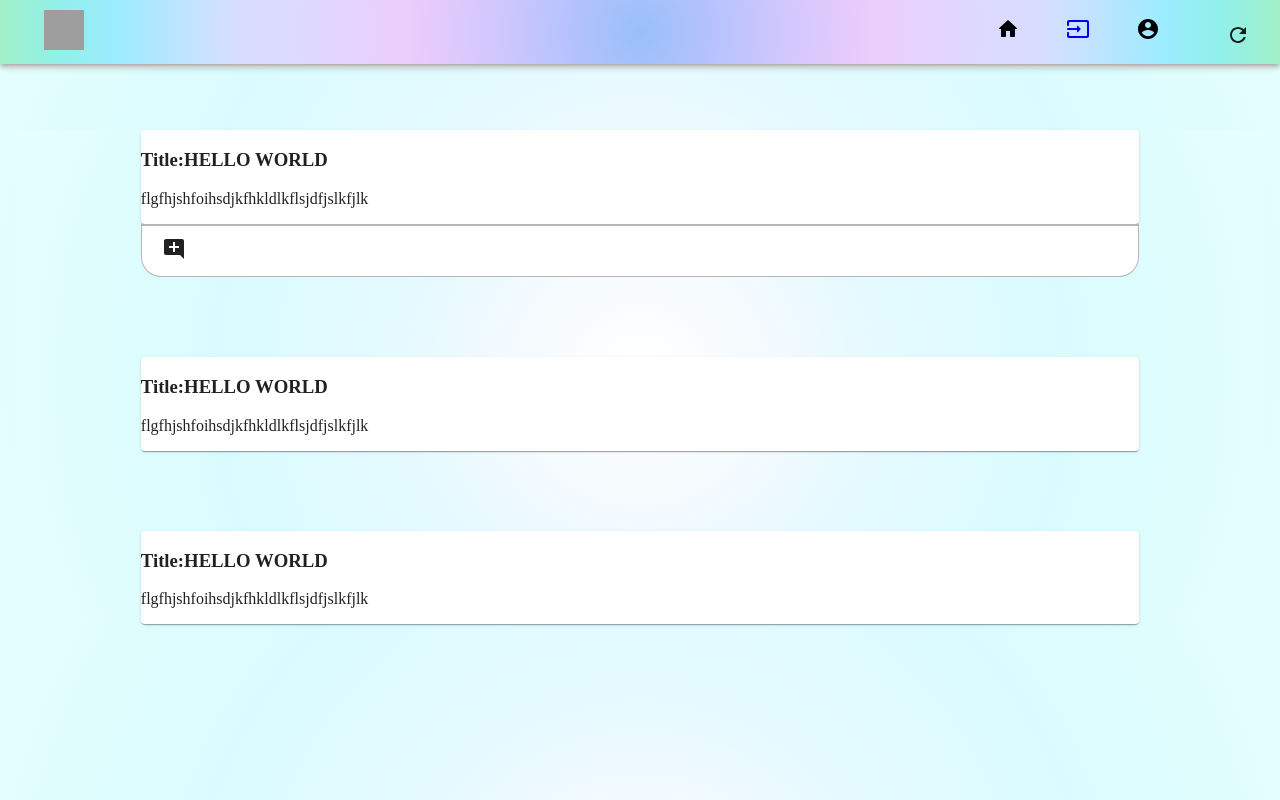
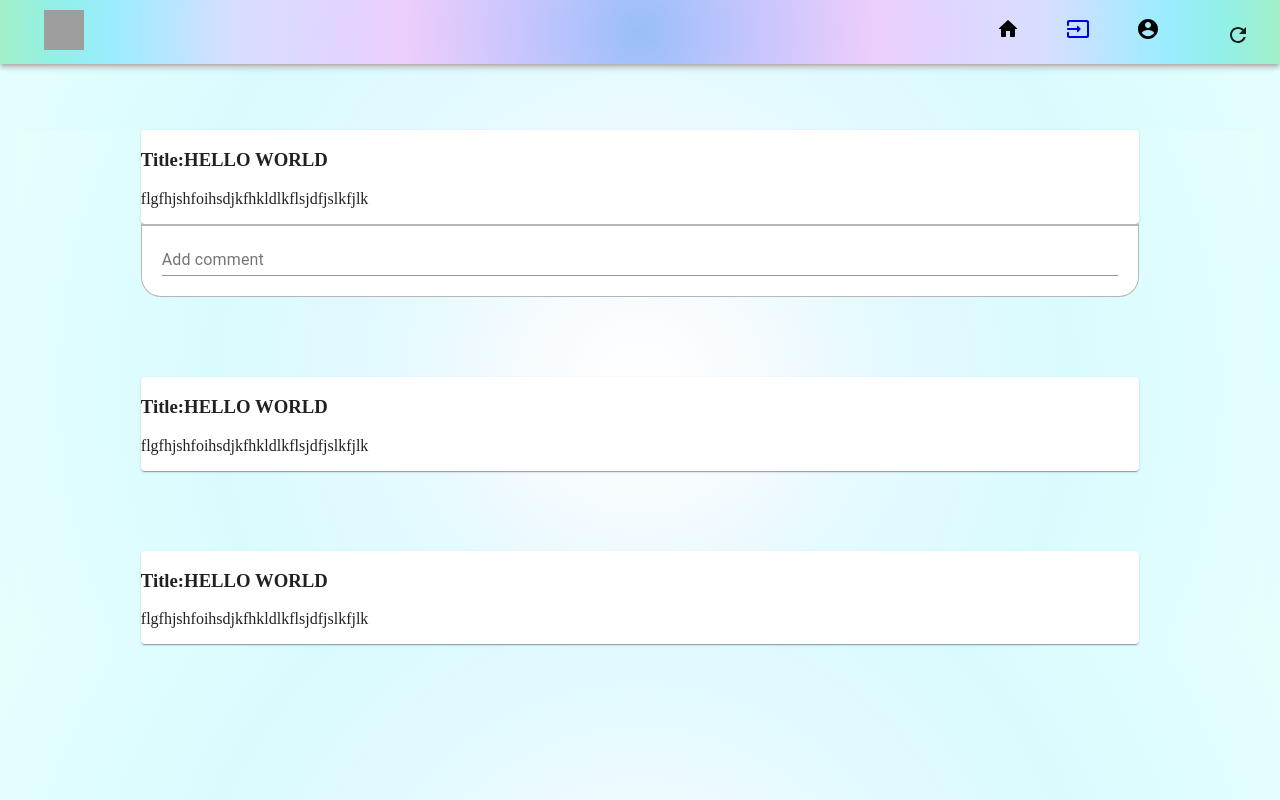
Before and after one commit to anandurdas11/Mini_project, a React (Create React App) app in the folder bloggin_webapp/: page / in a window 1280 px wide. Built offline with nearby package versions, Linux system fonts and the light colour scheme; grey boxes are pictures that could not be loaded.

Commit message:
comment tab changes

```diff
--- a/bloggin_webapp/src/Pages/Home/Postlist.css
+++ b/bloggin_webapp/src/Pages/Home/Postlist.css
@@ -24,7 +24,7 @@ body{
    border-top:rgb(182, 182, 182) solid 2px;
    margin-right: 10%;
    margin-left: 10%;
-   height: 50px;
+   height: 70px;
    background-color: #ffffff;
    border-radius:0px 0px 20px 20px ;
    border-left: rgb(182, 182, 182) solid 1px;
@@ -35,5 +35,8 @@ body{
 .addcomment{
    padding-top: 5px;
    cursor: pointer;
+   margin-left: 2%;
+   margin-right: 2%;
+   margin-bottom: 2%;
 
 }
--- a/bloggin_webapp/src/Pages/Home/Postlist.js
+++ b/bloggin_webapp/src/Pages/Home/Postlist.js
@@ -1,5 +1,5 @@
 import React from 'react'
-import { Button, Card } from "@material-ui/core"
+import { Button, Card ,TextField } from "@material-ui/core"
 import { AddComment } from '@material-ui/icons';
 import './Postlist.css'
 function Home() {
@@ -15,9 +15,9 @@ function Home() {
           </div>
           <div className="comment">
             <div className="addcomment">
-              <Button>
-                <AddComment />
-              </Button>
+              <TextField label="Add comment" variant='standard' size='small' fullWidth>
+
+              </TextField>
             </div>
           </div>
         </div>
```
